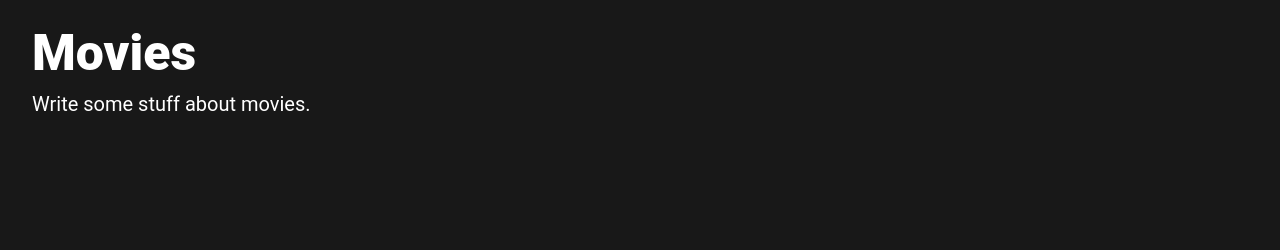
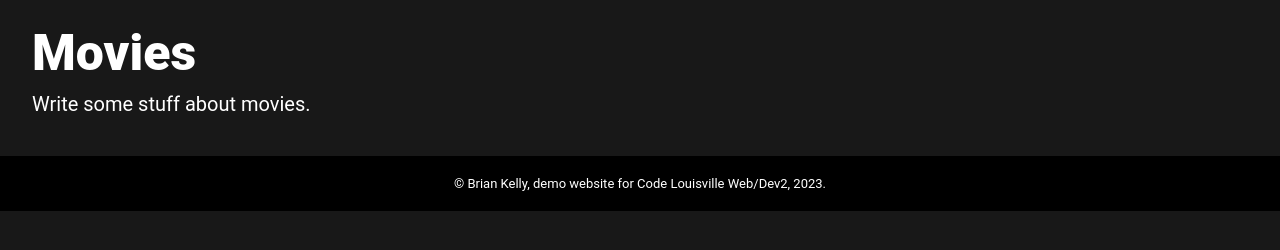
Before and after one commit to BrianKellyTech/Movie-Fanatic, a website: page public/index.html in a window 1280 px wide. Shown: the part 76-326 px from the top of the page. Drawn offline with Linux system fonts and the light colour scheme; no server answers.

Commit message:
Added a footer to the website.

```diff
--- a/public/css/style.css
+++ b/public/css/style.css
@@ -176,3 +176,19 @@ body {
 .next-btn:hover {
     opacity: 1;
 }
+
+/* main footer styling */
+
+.footer-container {
+    background: black;
+    display: flex;
+    justify-content: center;
+    align-items: center;
+    padding: 20px;
+}
+
+.footer-content {
+    font-size: 13px;
+    color: white;
+    text-align: center;
+}
--- a/public/index.html
+++ b/public/index.html
@@ -48,6 +48,12 @@
 
     </header>
 
+    <section class="footer-container">
+        <footer class="footer-content">
+            <p>&copy; Brian Kelly, demo website for Code Louisville Web/Dev2, 2023.</p>
+        </footer>
+    </section>
+
     <script src="js/api.js"></script>
     <script src="js/scroll.js"></script>
     <script src="js/home.js"></script>
```
